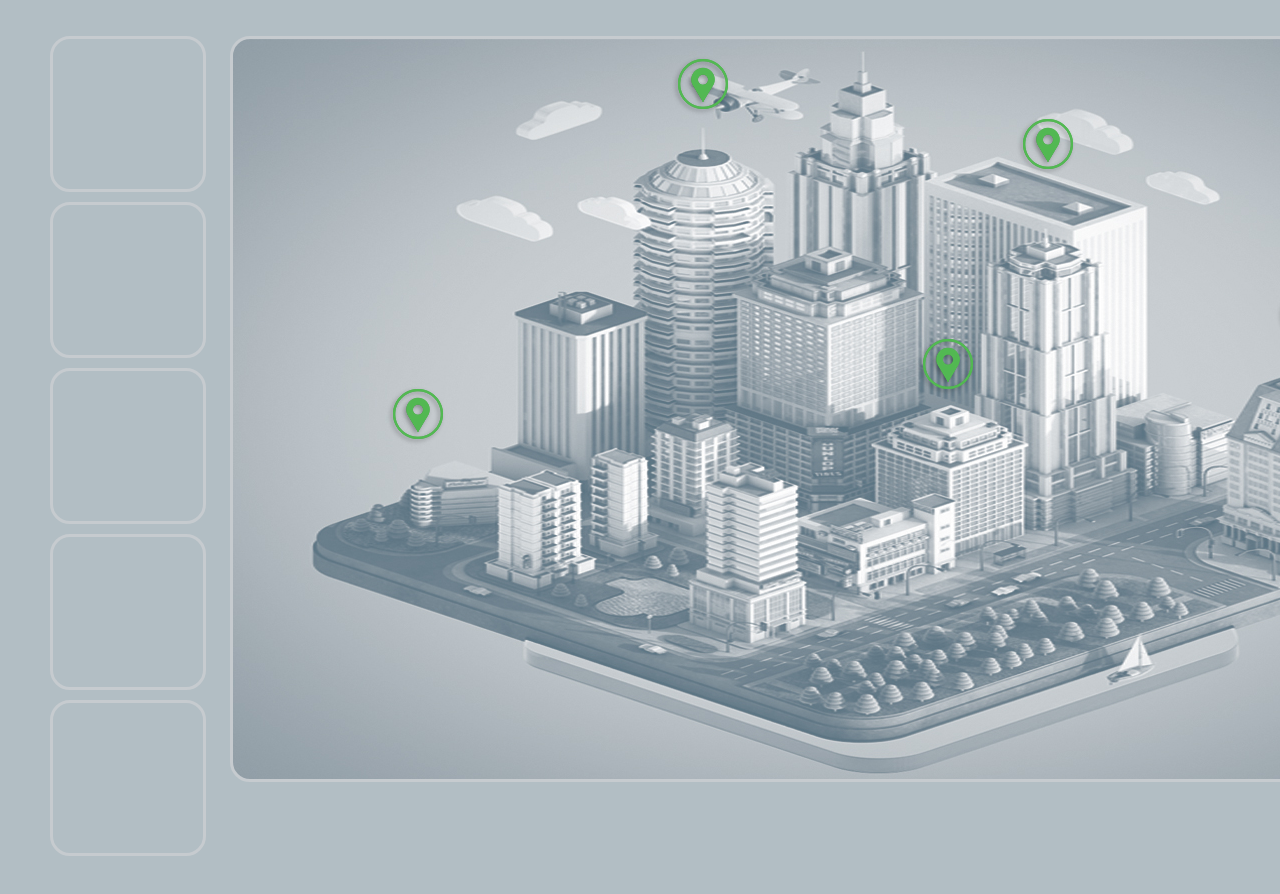
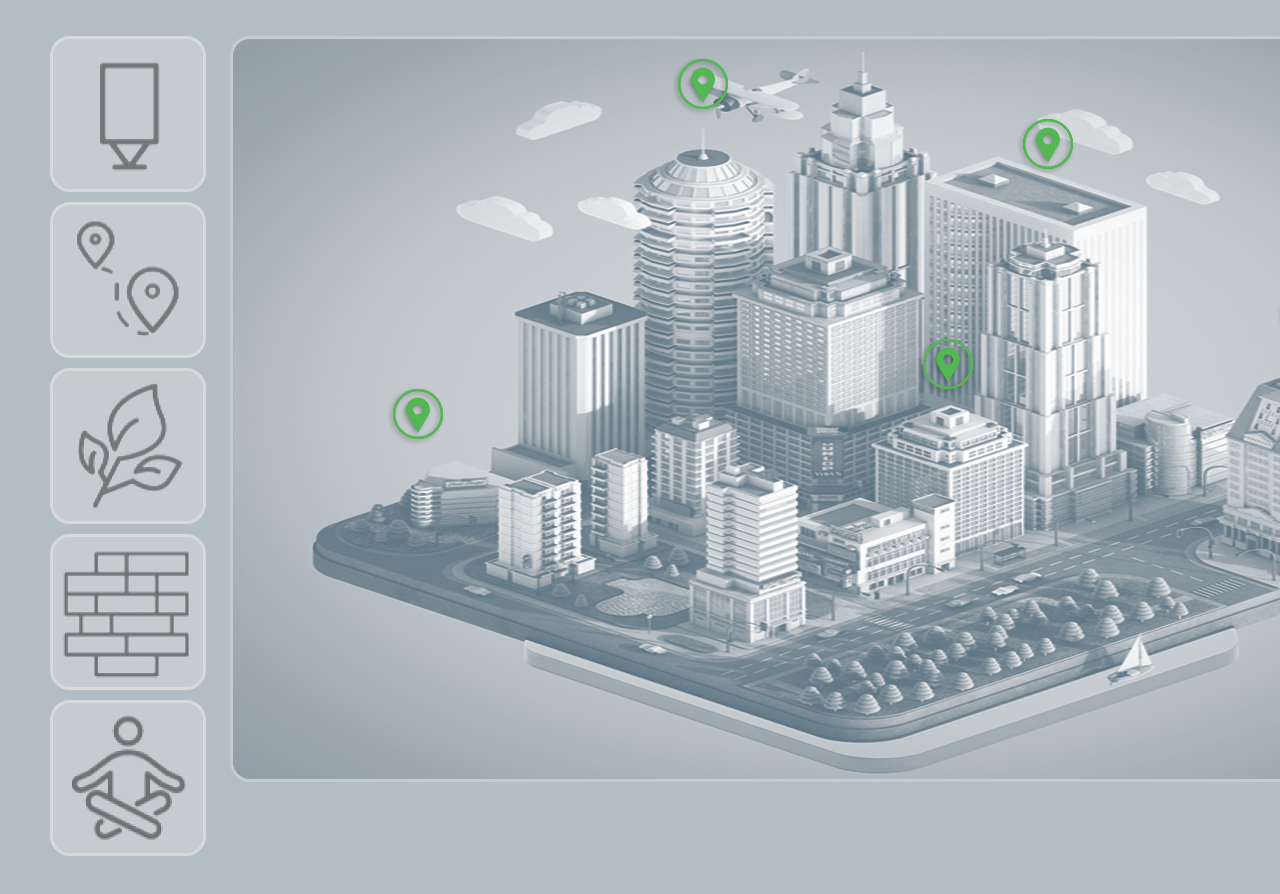
Before and after one commit to DiademDev/FutureState, a plain HTML site: page index.html in a window 1280 px wide. Shown: the part 114-1008 px from the top of the page. Drawn offline with Linux system fonts and the light colour scheme.

Commit message:
Update styles.css

```diff
--- a/styles.css
+++ b/styles.css
@@ -133,7 +133,7 @@ h3 {
     width: 700px;
     height: 450px;
     background-color: #8c98a1;
-    color: #fff;
+    color: #c6cbcf;
     padding: 30px;
     border-radius: 20px;
     display: none;
@@ -156,7 +156,7 @@ h3 {
     width: 150px;
     height: 150px;
     border-radius: 20px;
-    border: 3px solid #c6cbcf;
+    border: 3px solid #d8d9da;
     background-size: cover;
     cursor: pointer;
     margin-bottom: 10px; /* Adjust the margin between buttons as needed */
@@ -172,19 +172,23 @@ h3 {
 
 /* Example button positions */
 .picto:nth-child(1) {
-    background-image: url('');
+    background-image: url('images/pictos-brand.png');
 }
 
 .picto:nth-child(2) {
-    background-image: url('');
+    background-image: url('images/pictos-wayfinding.png');
 }
 
 .picto:nth-child(3) {
-    background-image: url('');
+    background-image: url('images/pictos-landscape.png');
 }
 
 .picto:nth-child(4) {
-    background-image: url('');
+    background-image: url('images/pictos-facades.png');
+}
+
+.picto:nth-child(5) {
+    background-image: url('images/pictos-amenity.png');
 }
 
 /* Styling for the imageWindow */
```
